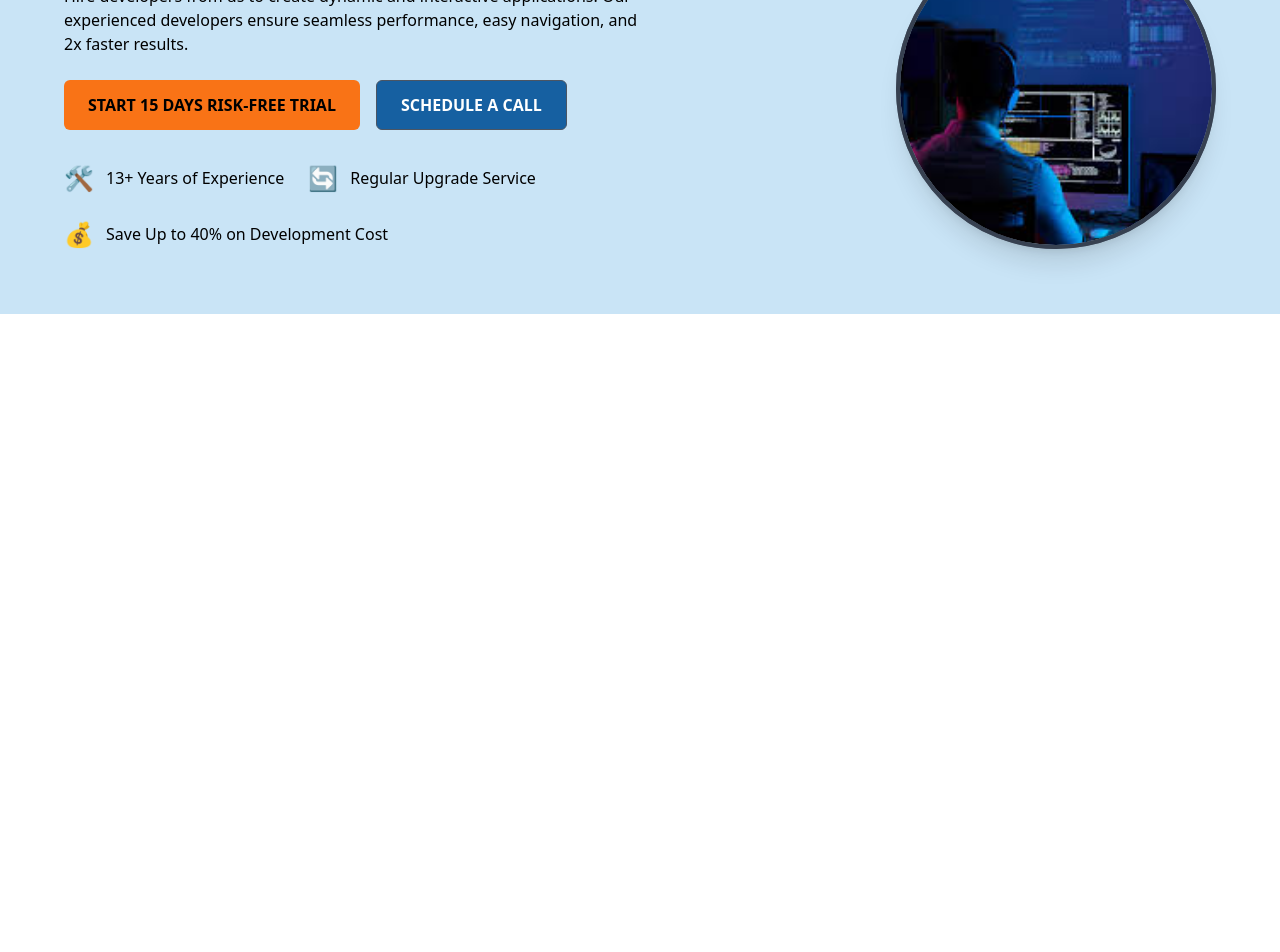
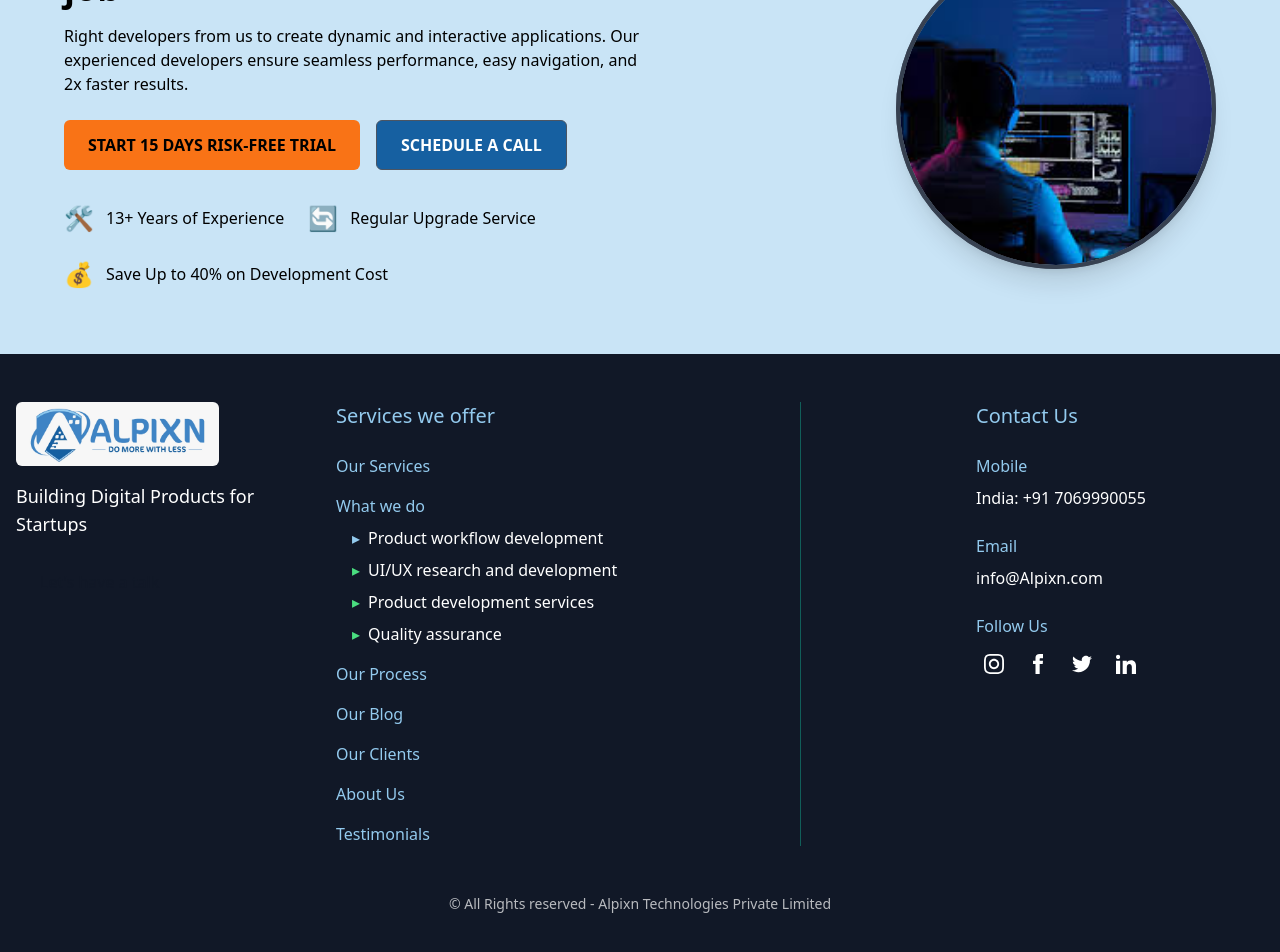
Before and after one commit to aksh10patil/software-company-site, a React (Vite) app in the folder frontend/: page /hiretalent in a window 1280 px wide. Shown: the part 374-1326 px from the top of the page. Before the commit the page ends 800 px from the top, so only its background shows below. Built offline with nearby package versions, Linux system fonts and the light colour scheme; a web font is replaced by a local one.

Commit message:
Linked to the original domain

```diff
--- a/frontend/src/pages/HireTalent.jsx
+++ b/frontend/src/pages/HireTalent.jsx
@@ -1,10 +1,11 @@
 import { useState, useEffect } from "react";
 import { motion } from "framer-motion";
 import Header from './components/Header'
+import Footer from './components/Footer'
 import dev from '../../src/assets/dev.png'
 
 export default function HireTalent() {
-  const words = ["Java", "JavaScript", "Python", "C++", "VueJS", "ReactJS", "PHP", "NodeJS"];
+  const words = ["Java", "JavaScript", "Python", "C++", "VueJS", "ReactJS", "PHP", "NodeJS", "iOS", "Flutter", "Golang"];
   const [index, setIndex] = useState(0);
 
   useEffect(() => {
@@ -51,10 +52,10 @@ export default function HireTalent() {
                 className="lg:w-1/2 text-center lg:text-left"
                 >
                 <h1 className="text-4xl font-bold mb-4">
-                    Hire <span className="text-dark-blue"> Developers</span>
+                    Right <span className="text-dark-blue"> Developers </span> for the Right job
                 </h1>
                 <p className="text-black-300 mb-6">
-                    Hire developers from us to create dynamic and interactive applications.
+                    Right developers from us to create dynamic and interactive applications.
                     Our experienced developers ensure seamless performance, easy navigation, and 2x faster results.
                 </p>
 
@@ -106,6 +107,7 @@ export default function HireTalent() {
                 </motion.div>
             </div>
             </section>
+            <Footer />
 
     </>
   );
--- a/frontend/src/pages/components/Footer.jsx
+++ b/frontend/src/pages/components/Footer.jsx
@@ -103,7 +103,7 @@ export default function Footer  () {
 
         {/* Copyright */}
         <div className="mt-12 text-center text-sm opacity-70">
-          <p>© All Rights reserved -  Alpixn Technologies Private Limited | Alpixn.Inc.</p>
+          <p>© All Rights reserved -  Alpixn Technologies Private Limited</p>
         </div>
       </div>
     </footer>
```
